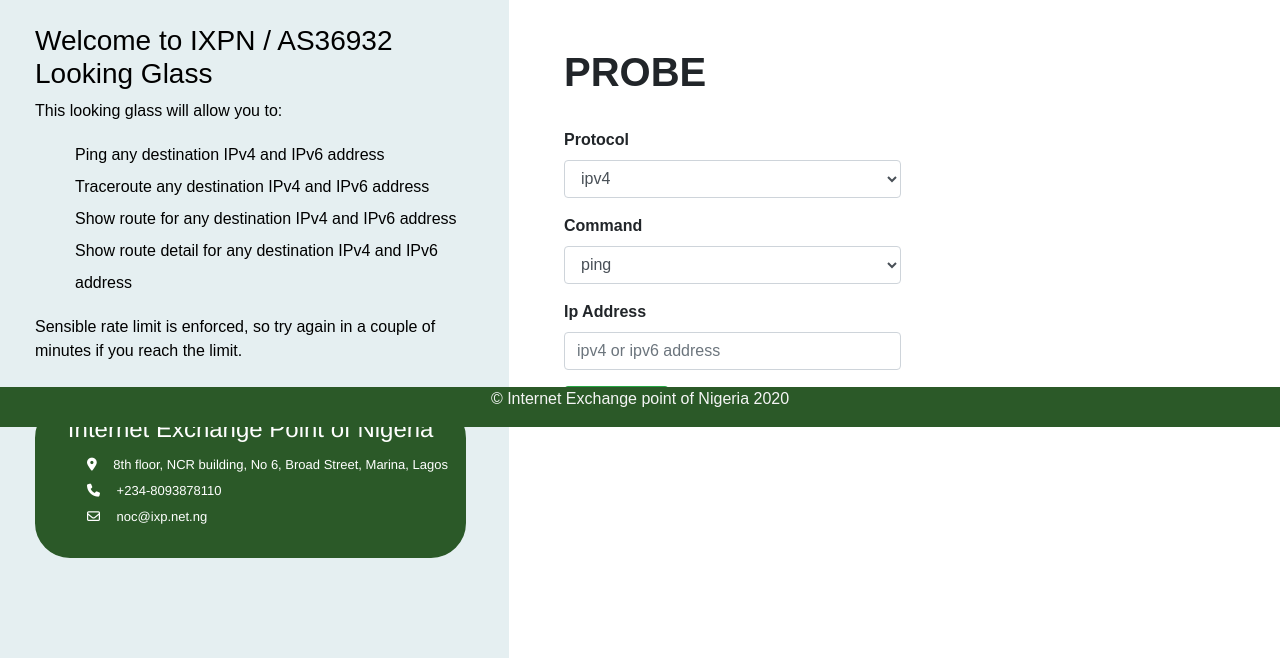
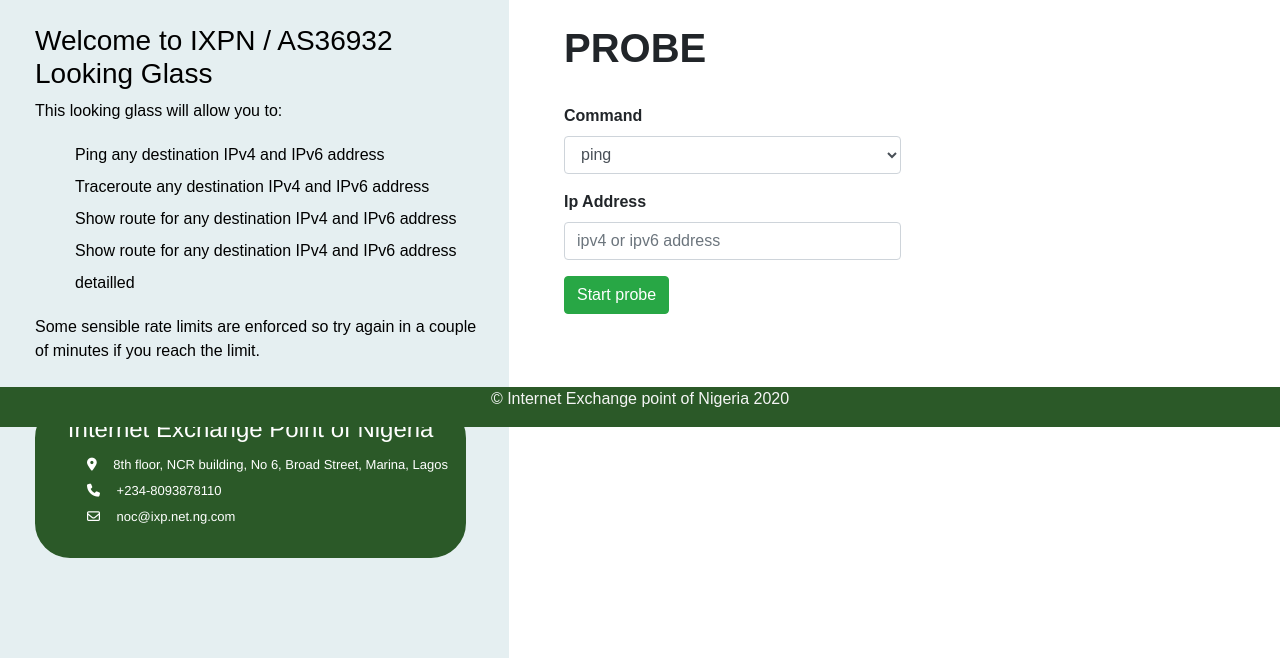
Before and after one commit to dennix2014/lookingglass, a Django app: page /lg/ in a window 1280 px wide. Shown: the part 373-1031 px from the top of the page. Run offline with Django 3.2, Linux system fonts and the light colour scheme; some libraries are stand-ins or nearby versions; grey boxes are pictures that could not be loaded.

Commit message:
got rid of protocol field and inferred it from submitted ip address

```diff
--- a/lg/templates/base.html
+++ b/lg/templates/base.html
@@ -28,6 +28,7 @@
 			}
 			.wrap-every {
 				padding-left: 45px;
+				margin-bottom: 30px;
 
 
 			}
@@ -100,11 +101,12 @@
 			  }
 			}
 			.loading {
-				padding: 30px;
 				display: none;
 				margin-left: auto;
 				margin-right: auto;
+				margin-bottom: 50px;
 				width: 50%;
+
 			}
 
 			.return-home {
@@ -119,9 +121,8 @@
 			.result {
 				border-radius: 35px;
   				border: 2px solid #2B5928;
-  				width: auto;
-  				height: auto;
 				padding: 20px;
+				margin-bottom: 50px;
 				width: 90%;
 				color: black;
 				font-size: small;
@@ -132,7 +133,7 @@
   				border: 2px solid #2B5928;
   				width: auto;
   				height: auto;
-				  background-color:#2B5928;
+				background-color:#2B5928;
 				padding: 10px;
 				width: 95%;
 				color: white;
@@ -145,6 +146,9 @@
 			}
 			.contact-heading {
 				text-align: center;
+			}
+			.error {
+				color: red;
 			}
 
 		</style>
@@ -166,9 +170,9 @@
 				<li>Ping any destination IPv4 and IPv6 address</li>
 				<li>Traceroute any destination IPv4 and IPv6 address</li>
 				<li>Show route for any destination IPv4 and IPv6 address</li>
-				<li>Show route detail for any destination IPv4 and IPv6 address</li>
+				<li>Show route for any destination IPv4 and IPv6 address detailled</li>
 			</ul>
-			<p>Sensible rate limit is enforced, so try again in a couple
+			<p>Some sensible rate limits are enforced so try again in a couple
 				of minutes if you reach the limit.</p><br>
 
 			<div class="contact">
@@ -176,17 +180,17 @@
 				<ul>
 					<li><i class="fa fa-map-marker" aria-hidden="true"></i> &emsp;8th floor, NCR building, No 6, Broad Street, Marina, Lagos</li>
 					<li><i class="fa fa-phone" aria-hidden="true"></i> &emsp;+234-8093878110</li>
-					<li><i class="fa fa-envelope-o" aria-hidden="true"></i>&emsp; noc@ixp.net.ng</li>
+					<li><i class="fa fa-envelope-o" aria-hidden="true"></i>&emsp; noc@ixp.net.ng.com</li>
 				</ul>
 
 			</div>
 		</div>
 		<div class="main">
+			{% block content %}{% endblock %}
 			<div class="loading">
 				<img src="{% static 'ajaxloader_1_09873.gif' %}" alt="load"><br><br>
 				<h3> <strong>Proccessing</strong></h3>
 			</div>
-	    	{% block content %}{% endblock %}
 	  	</div>
 	</div>
 
--- a/lg/templates/lg.html
+++ b/lg/templates/lg.html
@@ -1,21 +1,12 @@
 {% extends 'base.html' %}
 
 {% block content %}
-<button class="btn btn-outline-success return-home">Run another Probe</button>
-<br>
 <div class="wrap-every">
 <div class="row">
     <div class="row1">
         <form method = "POST" id="form" action = "{% url 'home' %}">
             {% csrf_token %}
             <h1 class="row10"><strong>PROBE</strong></h1><br>
-                <div class="form-group">
-                  <label for="protocol"><strong>Protocol</strong></label>
-                  <select class="form-control" id="protocol" name="protocol">
-                    <option value="ipv4">ipv4</option>
-                    <option value="ipv6">ipv6</option>
-                  </select>
-                </div>
                 <div class="form-group">
                     <label for="command"><strong>Command</strong></label>
                     <select class="form-control" id="command" name="command">
@@ -40,10 +31,7 @@
 
 </div>
 
+
 <div id="output"></div>
-<button class="btn btn-outline-success return-home-two return-home">Run another Probe</button>
-
-
-    <br><br><br>
 
 {% endblock %}
--- a/lg/views.py
+++ b/lg/views.py
@@ -1,19 +1,15 @@
 from django.shortcuts import render
 from django.http import JsonResponse
+from ipaddress import (ip_network, IPv4Network,
+                        IPv6Network, AddressValueError)
 from ratelimit.decorators import ratelimit
-import sys
 
 from .forms import CommandForm
 from .utils import connect_to_route_server
-
-base_dir = '/home/noc-admin'
-sys.path.insert(1, f'{base_dir}')
-
-from lookingglass.local_settings import \
-    server4, server6, commands
+from lookingglass.local_settings import server4, server6, commands
 
 
-@ratelimit(key='header:x-cluster-client-ip', rate='10/m', method=ratelimit.UNSAFE, block=True)
+@ratelimit(key='ip', rate='10/m', method=ratelimit.UNSAFE, block=True)
 def home(request):
     if request.method == 'GET':
         return render(request, 'lg.html')
@@ -22,29 +18,32 @@ def home(request):
         form = CommandForm(request.POST, request.FILES)
 
         if form.is_valid:
-            ip_address = request.POST['ip_address']
+            ip_address = request.POST['ip_address'].strip()
             command = request.POST['command']
-            protocol = request.POST['protocol']
 
-            if protocol == 'ipv4':
-                server = server4
-            elif protocol == 'ipv6':
-                server = server6
+            try:
+                if ip_network(ip_address):
+                    if type(ip_network(ip_address)) == IPv4Network:
+                        server = server4
+                    elif type(ip_network(ip_address)) == IPv6Network:
+                        server = server6
 
-            if command == 'route detail':
-                command_to_run = f'{commands.get(command)} {ip_address} all'
-            elif command == 'ping' or command == 'traceroute' \
-                                        or command == 'route':
-                command_to_run = f'{commands.get(command)} {ip_address}'
+                if command == 'route detail':
+                    command_to_run = f'{commands.get(command)} {ip_address} all'
+                elif command == 'ping' or command == 'traceroute' or command == 'route':
+                    command_to_run = f'{commands.get(command)} {ip_address}'
 
-            result = connect_to_route_server(server, command_to_run)
-            response = {'result':result}
-            return JsonResponse(response)
+                result = connect_to_route_server(server, command_to_run)
+                response = {'result':result}
+                return JsonResponse(response)
+            except ValueError:
+                result = "<p class='error'>Not a valid ipv4 or ipv6 address</p>"
+                response = {'result': result}
+                return JsonResponse(response)
+
 
 
 def beenLimited(request, exception):
-    message = '''<h3 class="text-danger text-center">
-                A few too many tries for today buddy.
-                Please try again after 5 minutes</h3>'''
+    message = '<h3 class="text-danger text-center">A few too many tries for today buddy. Please try again after 5 minutes</h3>'
     response = {'result':message}
     return JsonResponse(response)
--- a/lookingglass/static/ajaxFormSubmit.js
+++ b/lookingglass/static/ajaxFormSubmit.js
@@ -1,7 +1,8 @@
 $('#form').on('submit', function(e){
     e.preventDefault();
-    $('.wrap-every').hide();
-    $('.loading').css("display", "block")
+    $('.loading').css("display", "block");
+    $('#output').hide();
+    $('.btn').prop("disabled",true);
 
     $.ajax({
        type : "POST",
@@ -9,7 +10,6 @@ $('#form').on('submit', function(e){
        data: {
         ip_address : $('#ip_address').val(),
         command: $('#command').find(":selected").val(),
-        protocol: $('#protocol').find(":selected").val(),
         csrfmiddlewaretoken: $("form").find('input[name=csrfmiddlewaretoken]').val(),
         dataType: "json",
 
@@ -20,8 +20,9 @@ $('#form').on('submit', function(e){
         $('.return-home').css("display", "block")
         $('#output').show();
         $('#output').html(data.result)
-        $('#form').trigger('reset')/* response message */
+        $('.btn').prop("disabled",false);
        },
+
 
        error: function(XMLHttpRequest, textStatus, errorThrown) {
            $('.loading').hide();
```
Also changed, not shown: static/ajaxFormSubmit.js (+5 -4 lines), __init__.py (added).
